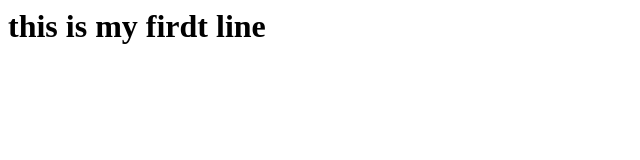
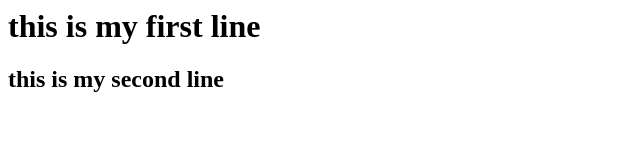
Before and after one commit to prash35782/devops_project1, a plain HTML site: page index.html in a window 1280 px wide. Shown: the whole page, without its empty margins (0-640 px from the left). Drawn offline with Linux system fonts and the light colour scheme.

Commit message:
this is my second commit on first file

```diff
--- a/index.html
+++ b/index.html
@@ -1,3 +1,4 @@
 <html>
-<h1> this is my firdt line</h1>
+<h1> this is my first line</h1>
+<h2> this is my second line</h2>
 </html>
```
